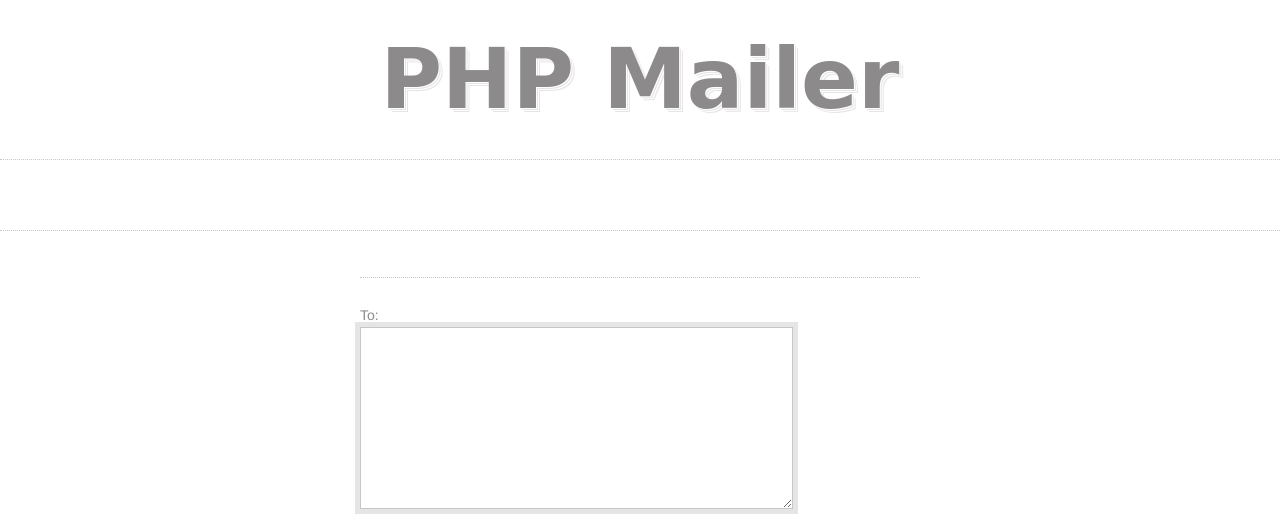
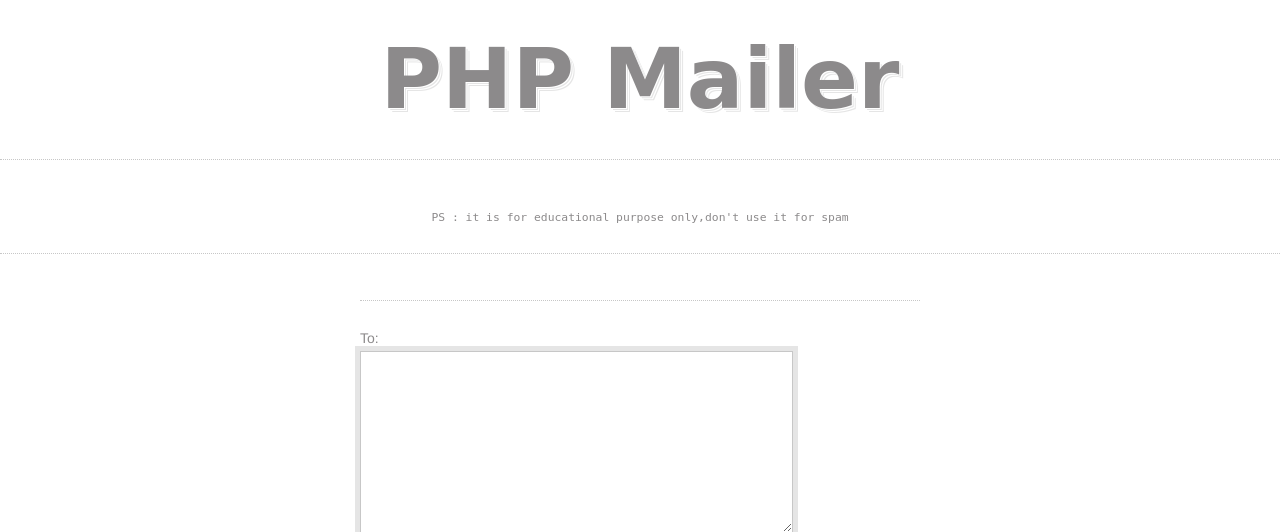
Before and after one commit to yurilaaziz/phpmailer, a PHP site: page / in a window 1280 px wide. Shown: the top 532 px of the page. Run offline with PHP 8.4, Linux system fonts and the light colour scheme; some libraries are stand-ins or nearby versions; some web fonts are replaced.

Commit message:
Update index.php

```diff
--- a/index.php
+++ b/index.php
@@ -18,6 +18,7 @@ require("mailer.php");
 <h1>PHP Mailer</h1>
 <p>
 <pre>
+PS : it is for educational purpose only,don't use it for spam
 <?php echo $errorMessage;?>
 
 <?php echo $succMessage;?>
```
